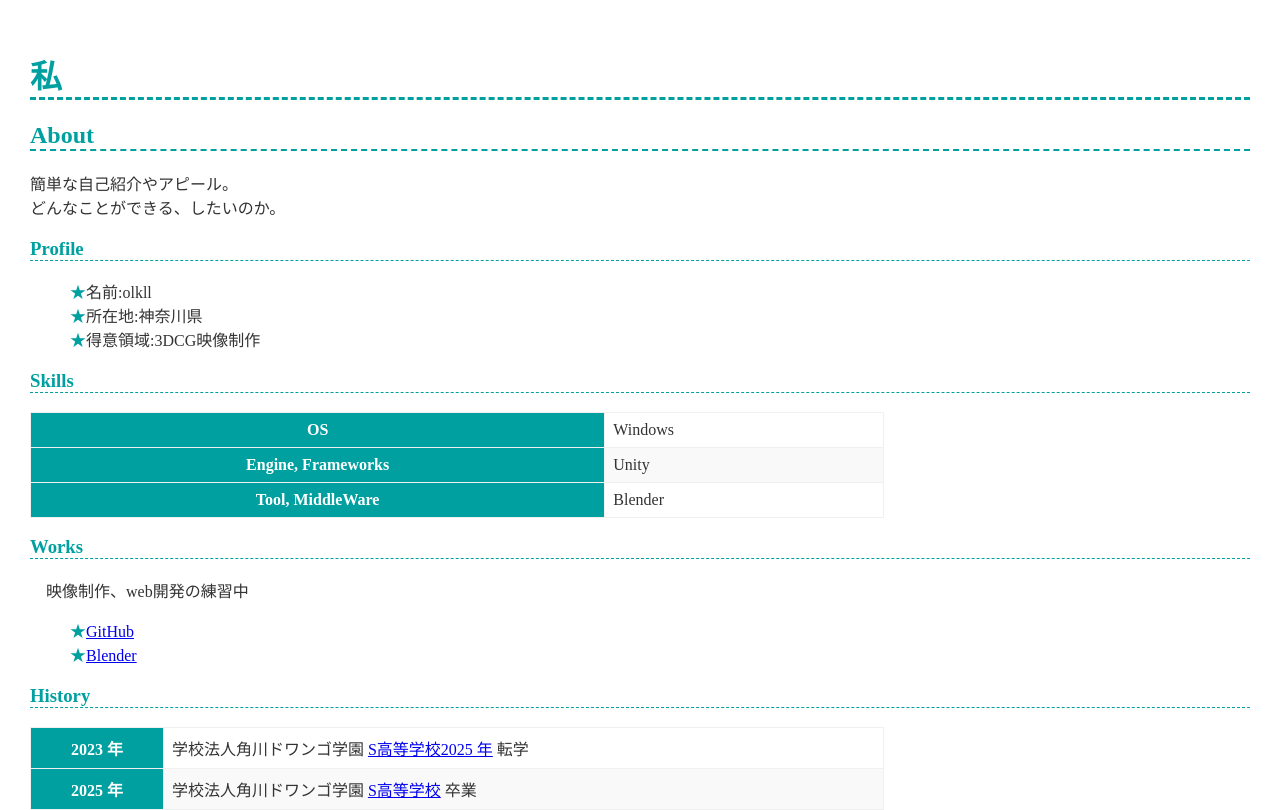
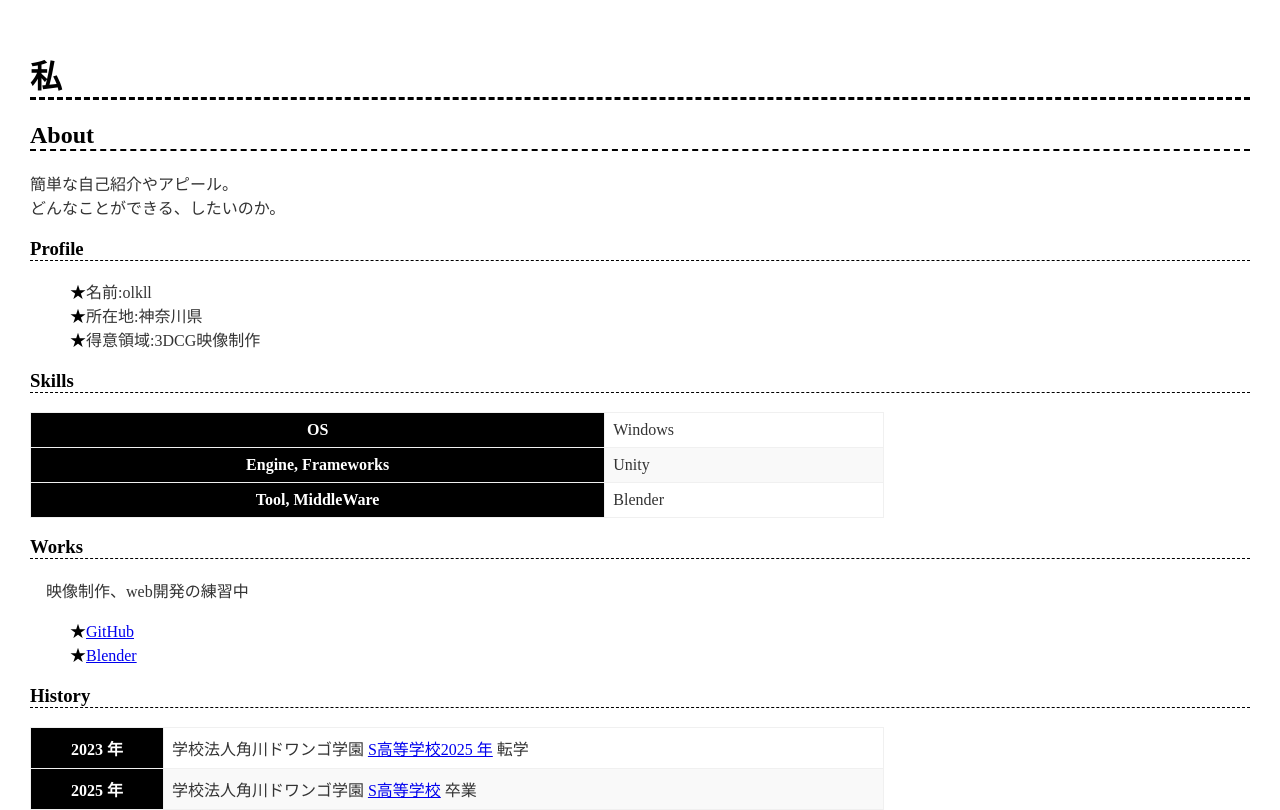
Before and after one commit to olkll/olkll.github.io, a plain HTML site: page index.html in a window 1280 px wide. Drawn offline with Linux system fonts and the light colour scheme.

Commit message:
Update style.css

```diff
--- a/style.css
+++ b/style.css
@@ -3,7 +3,7 @@
 -------------------- */
 
 :root {
-  --theme-color: #00a0a0;
+  --theme-color: #000000;
 }
 
 * {
```
